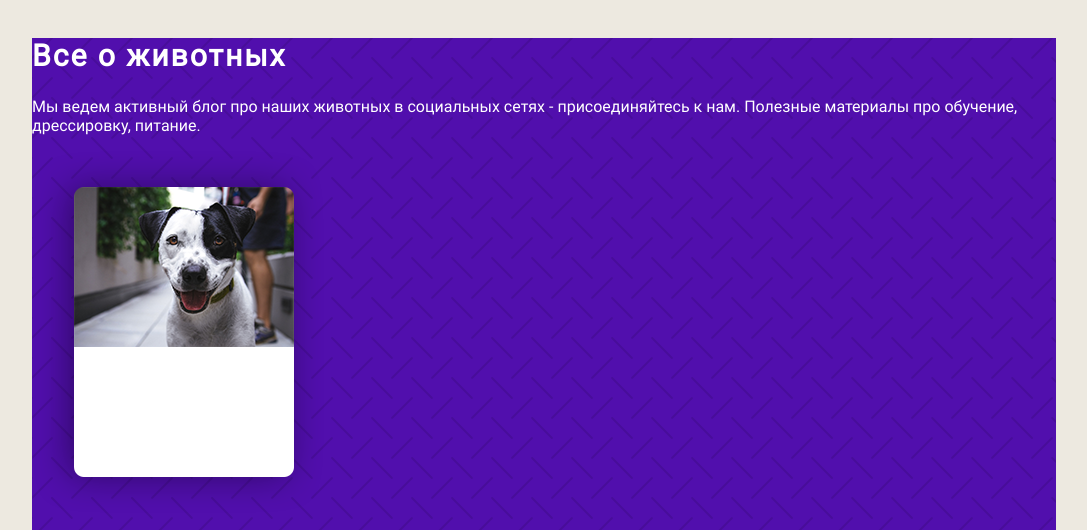
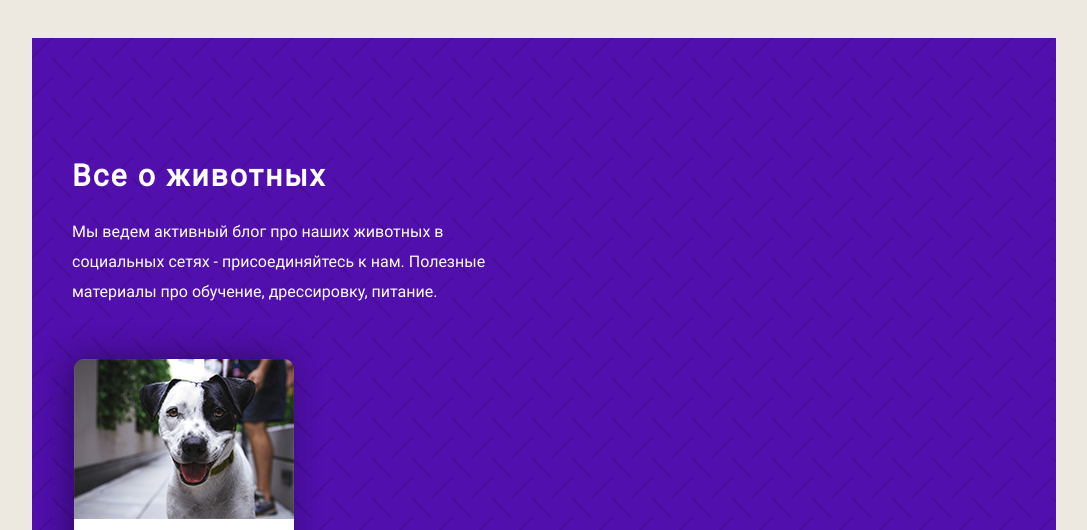
Before and after one commit to kseniyawald/epixx-pets, a plain HTML site: page index.html in a window 1280 px wide. Shown: the part 2652-3182 px from the top of the page, without its empty margins (96-1183 px from the left). Drawn offline with Linux system fonts and the light colour scheme.

Commit message:
что-то еще

```diff
--- a/index.html
+++ b/index.html
@@ -103,8 +103,8 @@
 	<section class="social-media">
 		<div>
 			<div>
-				<h2>Все о животных</h2>
-				<p>Мы ведем активный блог про наших животных в социальных сетях - присоединяйтесь к нам. Полезные материалы про обучение, дрессировку, питание.</p>
+				<h2 class="social-title">Все о животных</h2>
+				<p class="social-text">Мы ведем активный блог про наших животных в социальных сетях - присоединяйтесь к нам. Полезные материалы про обучение, дрессировку, питание.</p>
 				<div class="social-nets-light">
 					<a href="#"></a>
 					<a href="#"></a>
--- a/style/style.css
+++ b/style/style.css
@@ -305,7 +305,7 @@ section.about:before {
 .footer-menu {
 	display: flex;
 	flex-grow: 1;
-	justify-content: flex-end;
+	justify-content: flex-start;
 }
 
 .contact-item {
@@ -315,7 +315,18 @@ section.about:before {
 .social-media {
 	background-image: url(../images/backgroun_pattern.png);
 	background-repeat: no-repeat;
-	color: #fff
+	color: #fff;
+}
+
+.social-title {
+	padding-top: 120px;
+	padding-left: 40px;
+}
+
+.social-text {
+	width: 450px;
+	line-height: 30px;
+	padding-left: 40px;
 }
 
 .breed {
@@ -344,23 +355,20 @@ section.about:before {
 }
 
 .menu-link {
-	padding: 20px;
+	padding: 0 10px;
 
 }
 
 .footer-menu_list {
 	list-style: none;
 	margin: 40px;
-
 	display: flex;
 	flex-wrap: wrap;
-	justify-content: flex-start;
-
 	text-decoration: none;
 	font-weight: bold;
 	color: grey;
 }
 
 footer {
-	padding: 15px;
+	padding: 0 15px;
 }
```
